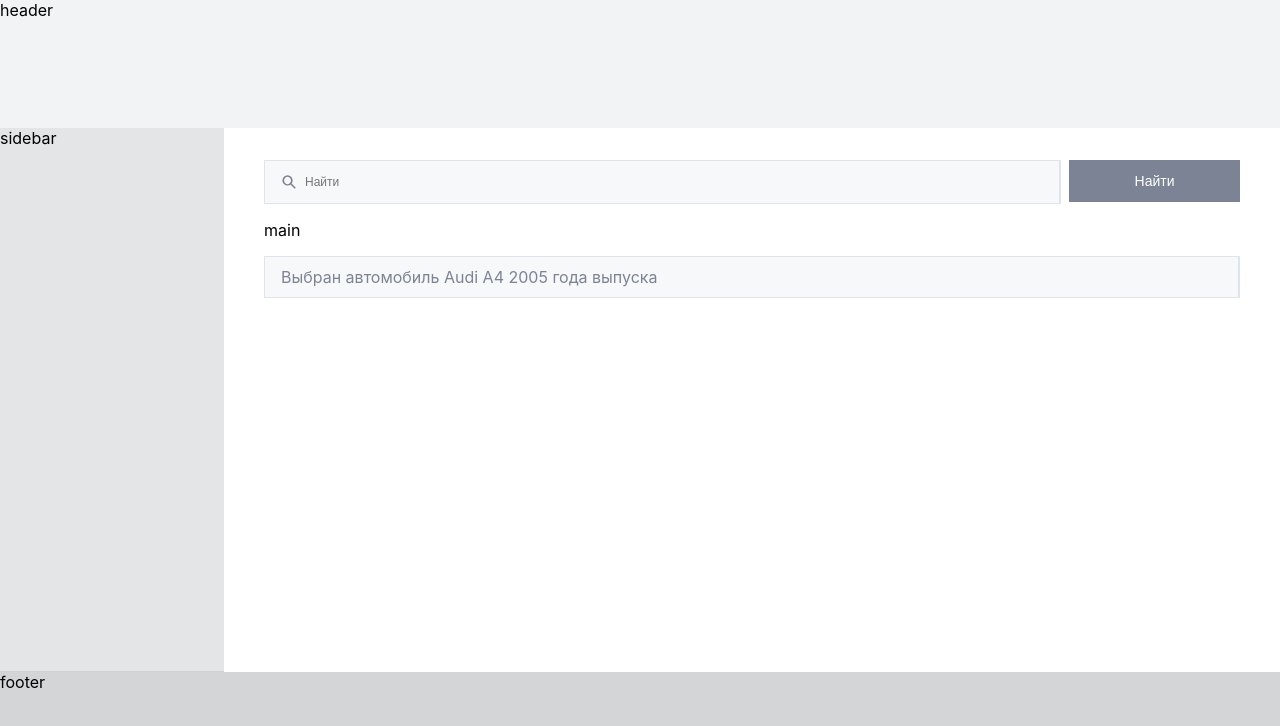
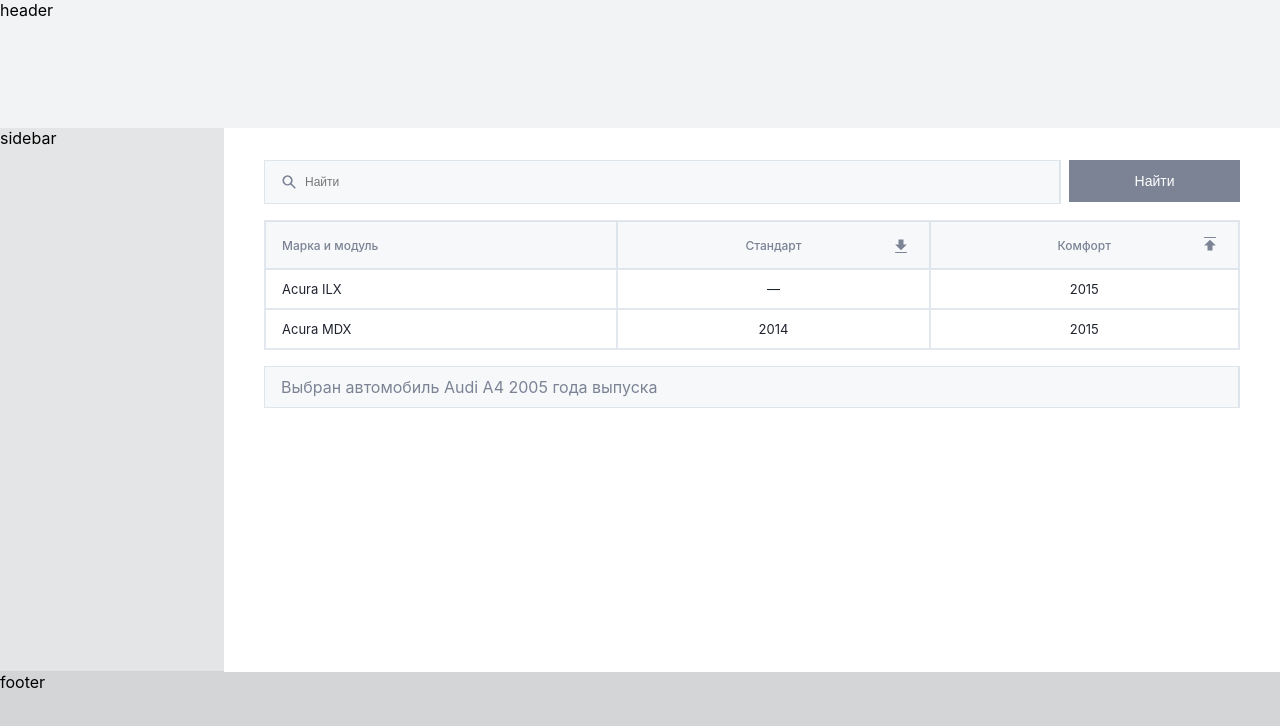
Before and after one commit to Evgeniy638/table-cars, a React (Create React App) app: page / in a window 1280 px wide. Shown: the top 726 px of the page. Built offline with nearby package versions, Linux system fonts and the light colour scheme.

Commit message:
added Table

```diff
--- a/src/components/Main/Main.js
+++ b/src/components/Main/Main.js
@@ -2,6 +2,8 @@ import Button from "../Button/Button";
 import SearchInput from "../SearchInput/SearchInput";
 import Message from "../Message/Message";
 import style from "./Main.module.css";
+import Table from "../Table/Table";
+import { arrMetaData, arrRowId, matrixColumnData } from "./mock";
 
 const Main = () => {
     return (
@@ -18,7 +20,11 @@ const Main = () => {
             </div>
 
             <div className={style.Main__container}>
-                main
+                <Table
+                    arrMetaData={arrMetaData}
+                    matrixColumnData={matrixColumnData}
+                    arrRowId={arrRowId}
+                />
             </div>
 
             <div className={style.Main__container}>
--- /dev/null
+++ b/src/components/Main/mock.js
@@ -0,0 +1,37 @@
+export const arrMetaData = [
+    {
+        titleColumn: "Марка и модуль",
+        position: "POSITION_COLUMN_LEFT",
+        typeFilter: "NONE"
+    },
+    {
+        titleColumn: "Стандарт",
+        position: "POSITION_COLUMN_CENTER",
+        typeFilter: "ASCEDING"
+    },
+    {
+        titleColumn: "Комфорт",
+        position: "POSITION_COLUMN_CENTER",
+        typeFilter: "DESCEDING"
+    }
+];
+
+export const matrixColumnData = [
+    [
+        "Acura ILX",
+        "Acura MDX"
+    ],
+    [
+        undefined,
+        "2014"
+    ],
+    [
+        "2015",
+        "2015"
+    ]
+];
+
+export const arrRowId = [
+    "Acura ILX",
+    "Acura MDX"
+];
--- /dev/null
+++ b/src/components/Table/Cell/Cell.js
@@ -0,0 +1,9 @@
+const Cell = ({id, text, isCenter}) => {
+    return (
+        <div className={`Table__cell ${isCenter ?"Table__cell_center" :""}`} data-id={id}>
+            {text || "—"}
+        </div>
+    )
+}
+
+export default Cell;
--- /dev/null
+++ b/src/components/Table/Column/Column.js
@@ -0,0 +1,48 @@
+import { constants } from "../../../constants";
+import Cell from "../Cell/Cell";
+import svgFilter from "../filter.svg";
+
+const getClassHeaderCellByPosition = (position) => {
+    return position === constants.positionColumn.CENTER
+        ? "Table__cell_center"
+        : "";
+}
+
+const getClassHeaderImgByFilter = (filter) => {
+    return filter === constants.filterColumn.DESCEDING
+        ? "Table__header-filter-icon_desceding"
+        : "";
+}
+
+const Column = ({ metaData, arrColumnData, arrRowId }) => {
+    return (
+        <div className="Table__column">
+            <h3 className={`Table__cell Table__header-cell ${getClassHeaderCellByPosition(metaData.position)}`}>
+                {metaData.titleColumn}
+                {
+                    metaData.typeFilter !== constants.filterColumn.NONE &&
+                    <img
+                        className={`Table__header-filter-icon ${getClassHeaderImgByFilter(metaData.typeFilter)}`}
+                        src={svgFilter}
+                        alt="filter"
+                    />
+                }
+            </h3>
+
+            <div>
+                {
+                    arrColumnData.map((text, i) => (
+                        <Cell
+                            key={arrRowId[i]}
+                            text={text}
+                            id={arrRowId[i]}
+                            isCenter={metaData.position === constants.positionColumn.CENTER}
+                        />
+                    ))
+                }
+            </div>
+        </div>
+    );
+}
+
+export default Column;
--- /dev/null
+++ b/src/components/Table/Table.css
@@ -0,0 +1,45 @@
+.Table {
+    border: 0.5px solid rgba(198, 209, 221, 0.5);
+    display: flex;
+}
+
+.Table__column {
+    flex-grow: 1;
+}
+
+.Table__cell {
+    cursor: pointer;
+    height: 40px;
+    padding: 0 16px;
+    background: #FFFFFF;
+    border: 0.5px solid rgba(198, 209, 221, 0.5);
+    box-sizing: border-box;
+    display: flex;
+    align-items: center;
+    font-size: 13px;
+    color: #1F232E;
+}
+
+.Table__header-cell {
+    height: 48px;
+    background: rgba(240, 242, 244, 0.5);
+    color: #7B8395;
+    font-weight: 500;
+    font-size: 12px;
+    position: relative;
+}
+
+.Table__cell_center {
+    justify-content: center;
+}
+
+.Table__header-filter-icon {
+    position: absolute;
+    top: 50%;
+    right: 20px;
+    transform: translateY(-50%);
+}
+
+.Table__header-filter-icon_desceding {
+    transform: rotate(180deg) translateY(50%);
+}
--- /dev/null
+++ b/src/components/Table/Table.js
@@ -0,0 +1,21 @@
+import Column from './Column/Column';
+import './Table.css';
+
+const Table = ({ arrMetaData, matrixColumnData, arrRowId }) => {
+    return (
+        <div className="Table">
+            {
+                arrMetaData.map((metaData, i) => (
+                    <Column
+                        key={metaData.text}
+                        metaData={metaData}
+                        arrColumnData={matrixColumnData[i]}
+                        arrRowId={arrRowId}
+                    />
+                ))
+            }
+        </div>
+    )
+}
+
+export default Table;
--- /dev/null
+++ b/src/constants/constantsTable.js
@@ -0,0 +1,10 @@
+export const positionColumn = {
+    LEFT: "POSITION_COLUMN_LEFT",
+    CENTER: "POSITION_COLUMN_CENTER"
+}
+
+export const filterColumn = {
+    NONE: "NONE",
+    ASCEDING: "ASCEDING",
+    DESCEDING: "DESCEDING"
+}
--- /dev/null
+++ b/src/constants/index.js
@@ -0,0 +1,6 @@
+import { positionColumn, filterColumn } from "./constantsTable"
+
+export const constants = {
+    positionColumn,
+    filterColumn
+}
```
Also changed, not shown: src/components/Table/filter.svg (added).
